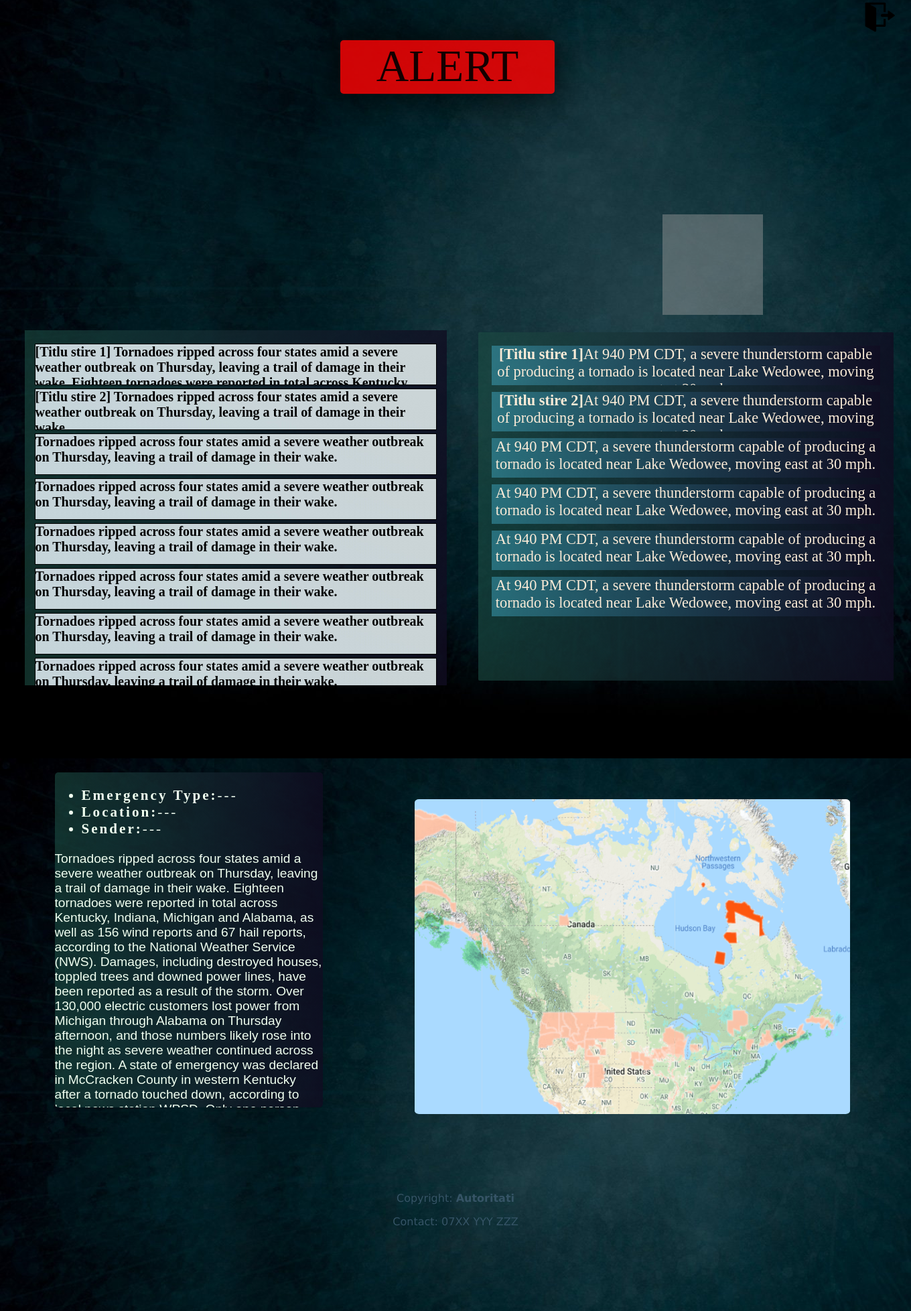
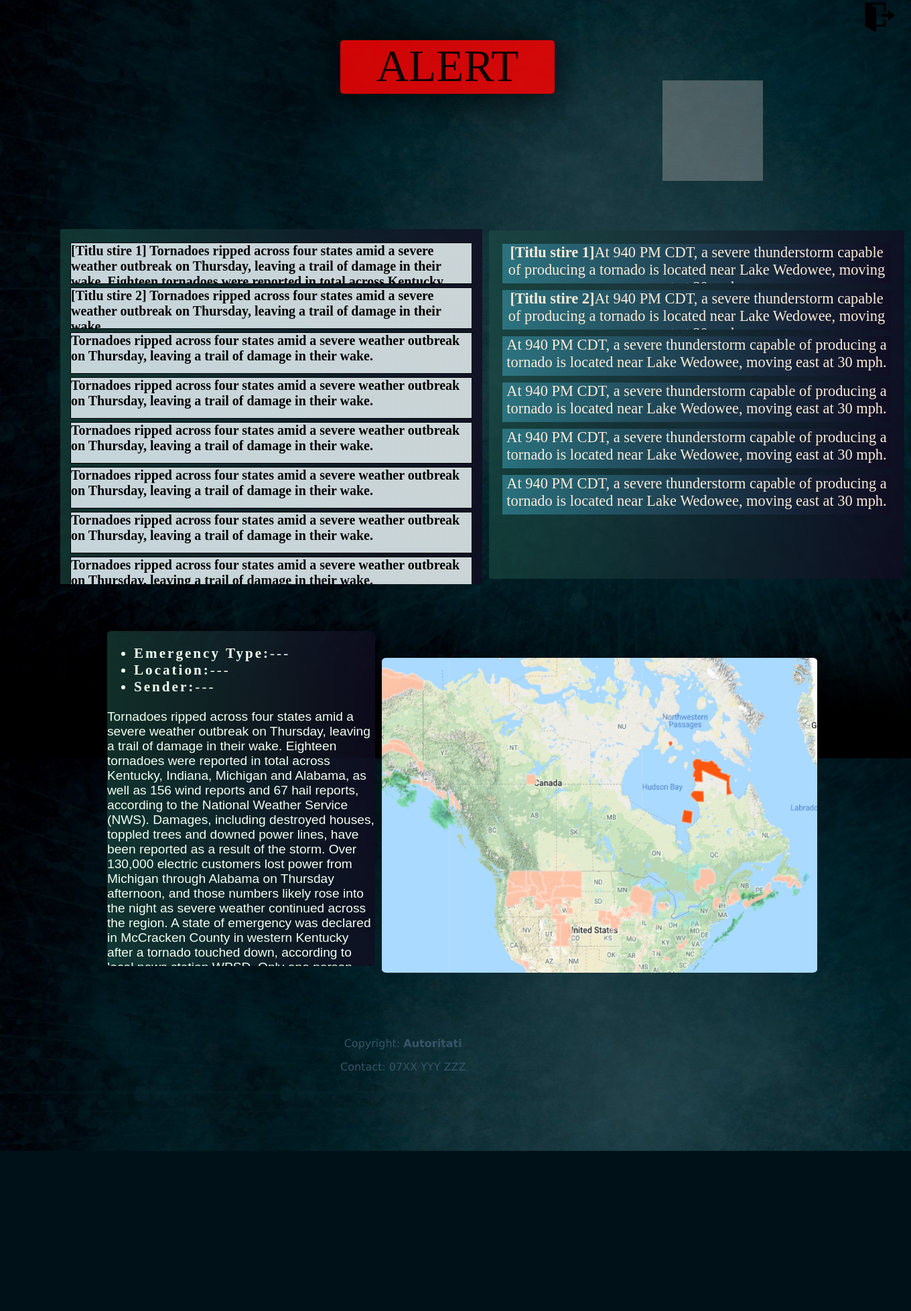
Before and after one commit to MihaelaPotlog/TW, a PHP site: page /Autoritati.html in a window 1360 px wide. Shown: the part 68-2025 px from the top of the page at 67% size. After the commit the page ends 1786 px from the top, so only its background shows below. Run offline with PHP 8.4, Linux system fonts and the light colour scheme; grey boxes are pictures that could not be loaded.

Commit message:
Add files via upload

```diff
--- a/Autoritati.css
+++ b/Autoritati.css
@@ -32,7 +32,7 @@
     width:150px;
     height: 150px;
     margin-right:150px;
-    margin-top:320px;
+    margin-top:120px;
     cursor:pointer;
     animation: blink 1s;
     animation-iteration-count: infinite;
@@ -56,6 +56,9 @@
     text-align: center;
     color: rgb(54, 84, 102);
     padding:100px;
+    position:absolute;
+    top:1500px;
+    left: 30%;
 }
 
 section ul {
@@ -68,7 +71,11 @@
 .liste {
     display:flex;
     justify-content: space-around;
-    margin-bottom: 100px;
+    position: absolute;
+    /* margin-bottom: 100px;
+     margin-top: -100px;*/
+    top: 390px;
+    left:80px;
 }
 
 
@@ -171,7 +178,11 @@
     display:flex;
     justify-content: space-around;
     align-items: flex-end;
-    right:70px;
+    top:1000px;
+    position: absolute;
+    left:150px;
+
+
 }
 
 .descriere {
--- a/Autoritati.html
+++ b/Autoritati.html
@@ -14,14 +14,14 @@
         <img id="logout" src= "logout.png" alt="offf:( logout" />
     </header>
 
-    <div><img src="ompierdut.png" id="om"></div>
+    <div><img src="ompierdut.png" id="om" alt="icon ompierdut"></div>
 
     <div id='alert' class='alert'><p id='pAlert'>ALERT</p></div>
     <div id='allAlerts' class='allAlerts'>
-        <div id='fire' class='alerts'><img src='fire.png'></div>
-        <div id='person' class='alerts'><img src='person.png'></div>
-        <div id='inundation' class='alerts'><img src='inundation.png'></div>
-        <div id='earthquake' class='alerts'><img src='earthquake.png'></div>
+        <div id='fire' class='alerts'><img src='fire.png' alt="fire icon"></div>
+        <div id='person' class='alerts'><img src='person.png' alt="person icon"></div>
+        <div id='inundation' class='alerts'><img src='inundation.png' alt="inundation icon"></div>
+        <div id='earthquake' class='alerts'><img src='earthquake.png' alt="eartq icon"></div>
     </div>
 
 
```
Also changed, not shown: crisisMap.html (+13 -13 lines).
